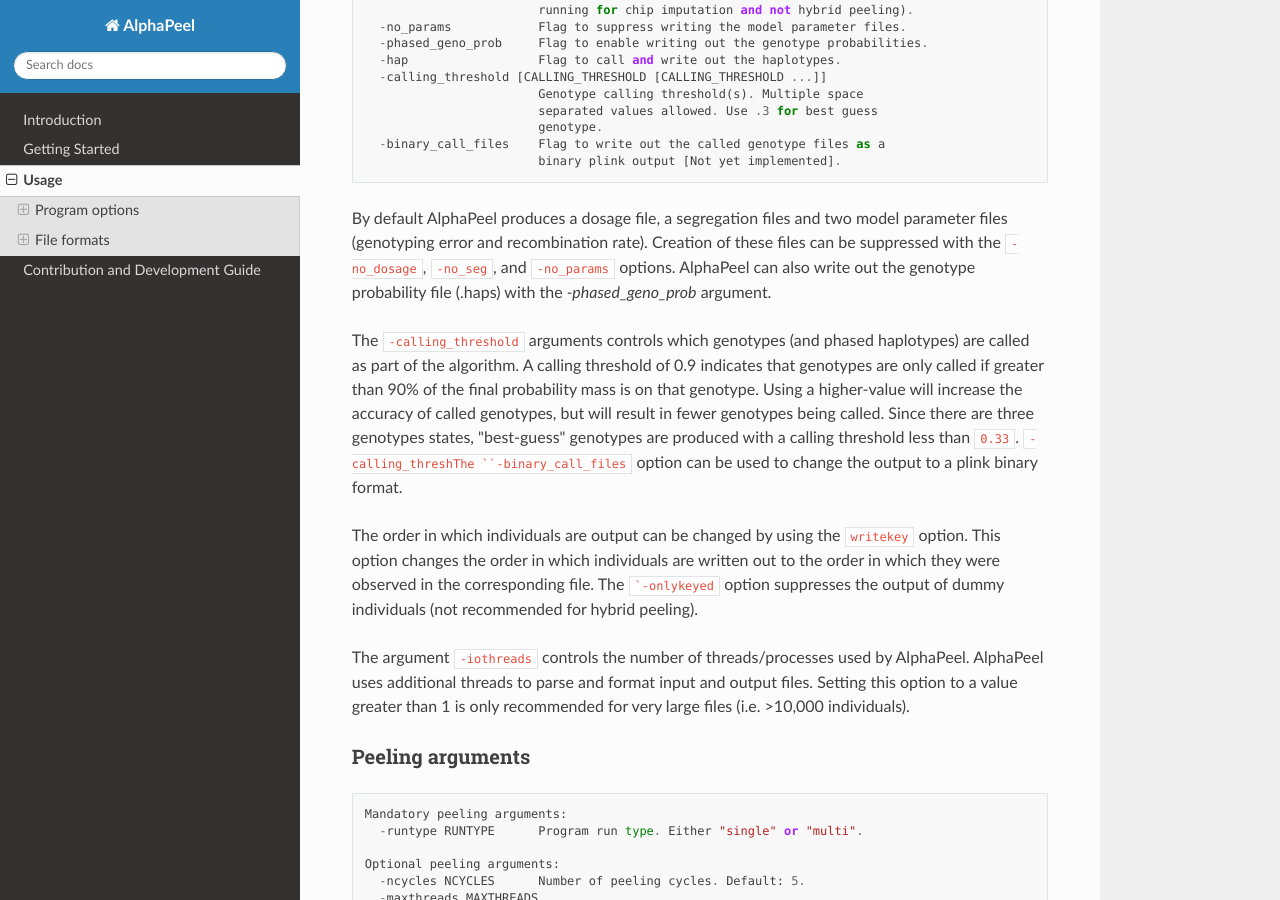
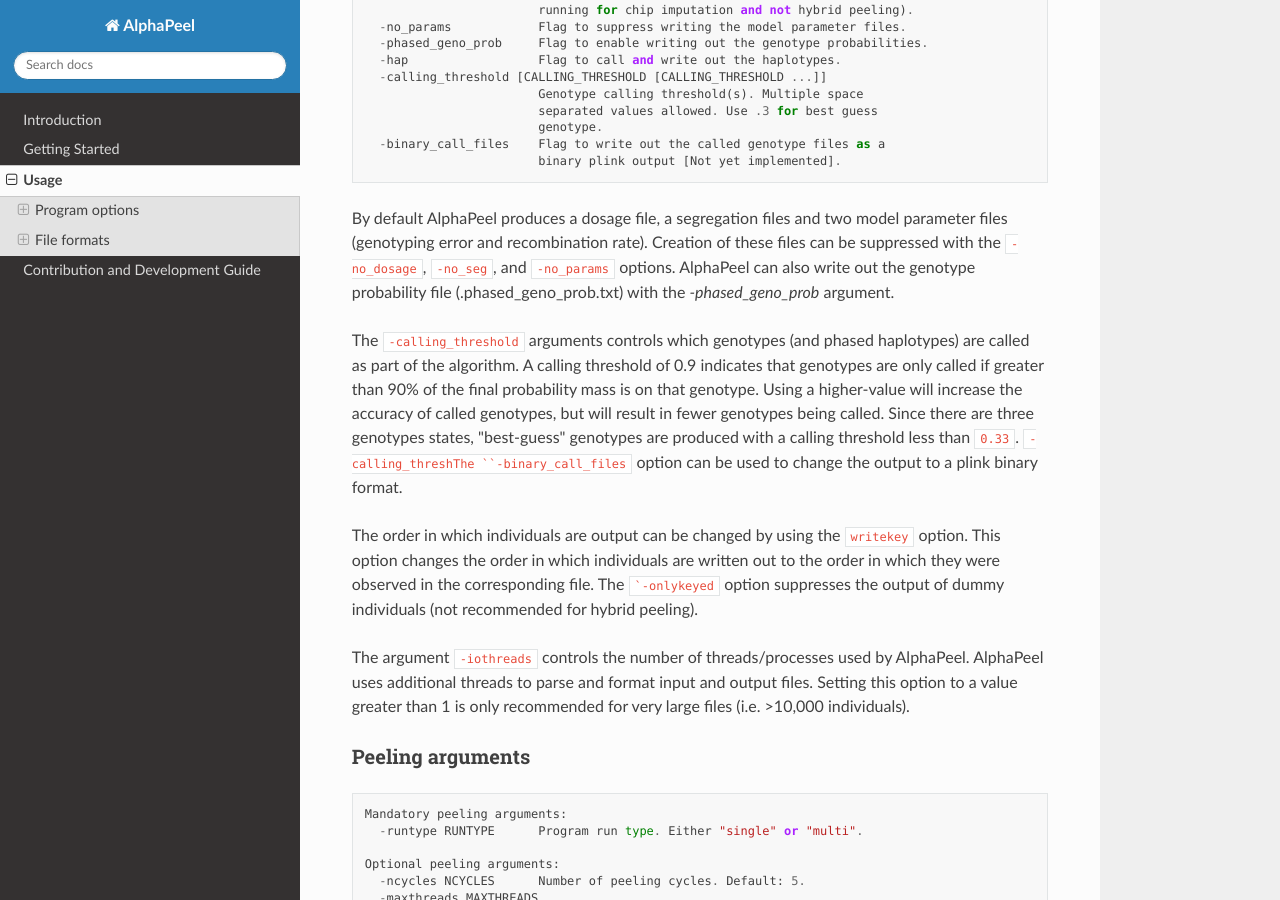
Before and after one commit to AlphaGenes/AlphaPeel, a Sphinx documentation site: the page built from docs/source/usage.rst, in a window 1280 px wide and 900 px high, scrolled down 1322 px. Built offline with Sphinx 7.4.7 and the Read the Docs theme 2.0.0, drawn with Linux system fonts in a browser that asks for light colours; some of the changed text lies outside the part shown.

Commit message:
rename output name haps to phased_geno_prob.txt #92

```diff
--- a/docs/source/usage.rst
+++ b/docs/source/usage.rst
@@ -68,7 +68,7 @@
       -binary_call_files    Flag to write out the called genotype files as a
                             binary plink output [Not yet implemented].
 
-By default |Software| produces a dosage file, a segregation files and two model parameter files (genotyping error and recombination rate). Creation of these files can be suppressed with the ``-no_dosage``, ``-no_seg``, and ``-no_params`` options. |Software| can also write out the genotype probability file (.haps) with the `-phased_geno_prob` argument.
+By default |Software| produces a dosage file, a segregation files and two model parameter files (genotyping error and recombination rate). Creation of these files can be suppressed with the ``-no_dosage``, ``-no_seg``, and ``-no_params`` options. |Software| can also write out the genotype probability file (.phased_geno_prob.txt) with the `-phased_geno_prob` argument.
 
 The ``-calling_threshold`` arguments controls which genotypes (and phased haplotypes) are called as part of the algorithm. A calling threshold of 0.9 indicates that genotypes are only called if greater than 90% of the final probability mass is on that genotype. Using a higher-value will increase the accuracy of called genotypes, but will result in fewer genotypes being called. Since there are three genotypes states,  "best-guess" genotypes are produced with a calling threshold less than ``0.33``. ``-calling_threshThe ``-binary_call_files`` option can be used to change the output to a plink binary format.
 
@@ -224,7 +224,7 @@
 Genotype probability file
 =========================
 
-The haplotype file (*.haps*) provides the (phased) allele probabilities for each locus. There are four lines per individual containing the allele probability for the (aa, aA, Aa, AA) alleles where the paternal allele is listed first, and where *a* is the reference (or major) allele and *A* is the alternative (or minor) allele.
+The haplotype file (*.phased_geno_prob.txt*) provides the (phased) allele probabilities for each locus. There are four lines per individual containing the allele probability for the (aa, aA, Aa, AA) alleles where the paternal allele is listed first, and where *a* is the reference (or major) allele and *A* is the alternative (or minor) allele.
 
 Example:
 
```
Also changed, not shown: 1 other file.
